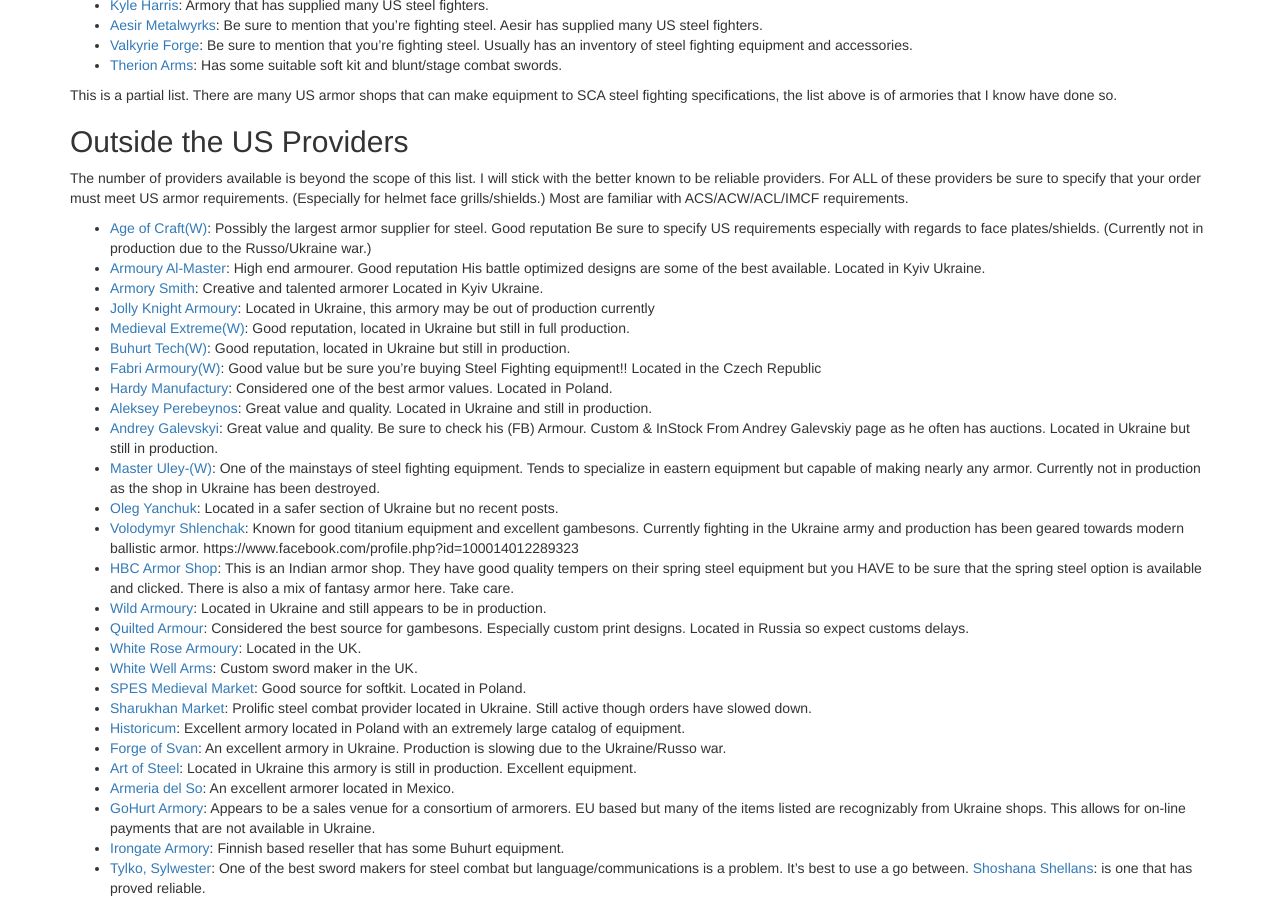
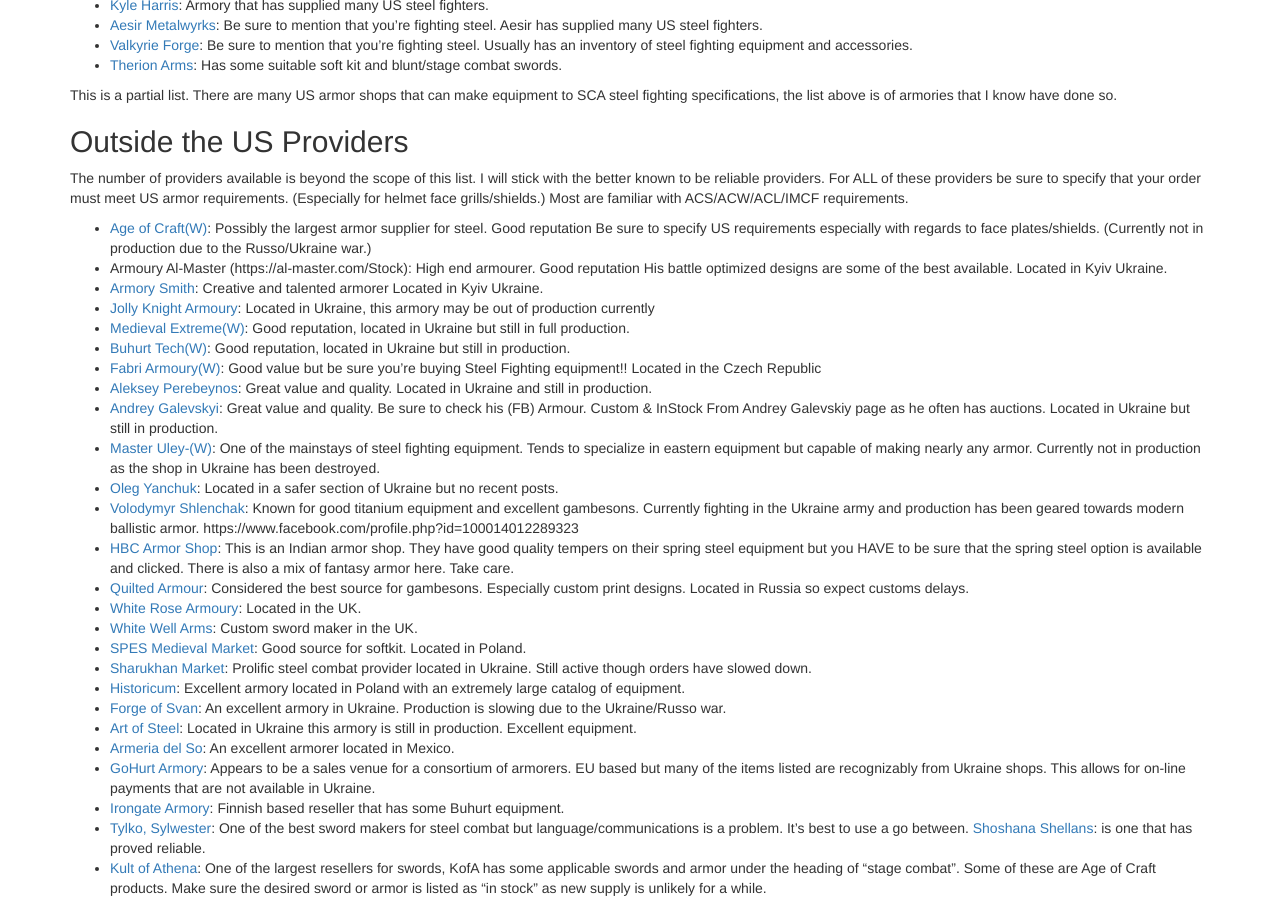
Before and after one commit to academie-de-espee/earl-marshal, a Jekyll site: the page built from steel-combat/vendors.md, in a window 1280 px wide and 900 px high, scrolled down 1104 px. Built offline with Jekyll 4.4.1, drawn with Linux system fonts in a browser that asks for light colours.

```diff
--- a/steel-combat/vendors.md
+++ b/steel-combat/vendors.md
@@ -11,7 +11,7 @@ The lists below are by no means comprehensive. Armour vendors tend to be small b
 
 First some guidelines. Always consult the current SCA Society rules for Steel Fighting. You will find the Steel specific rules in section IX. Kingdom specific rules addendums should also be consulted. Currently (12/2020) Atlantia has no additional rules. Note SCA Steel tournaments will tend to require reasonable historic appearance standards. Plastics for example would need to be hidden should they appear clearly modern.
 
-[Society Marshal Handbook](https://www.sca.org/wp-content/uploads/2020/01/MarshalHandbookforRattanCombat.pdf)
+[Society Marshal Handbook](https://www.sca.org/wp-content/uploads/2025/07/Armored_Combat_Rattan_Handbook-_Approved-June-2025.pdf)
 
 ### Helmets
 The rules call for 12 gauge mild steel or material of equivalent strength. Beware of getting a helmet that is made of a strong but light material. Titanium for example is strong enough but just doesn't have the mass to properly protect against concussion. Most traditional SCA merchants sell mild steel or stainless (304) steel helmets. Lastly, the SCA helmet standards closely mirror the standards of US steel fighting organizations such as the IMCF,ACS or ACW. Merchants in other countries are not necessarily constructing helmets that meet our safety standards. This is especially true with regard to face guards. A good rule of thumb, if you can pass a quarter (quarter held face on, not edge on) through the face guard or a blade can enter a slot more than 1.5 inches long, that guard is almost certainly not compliant with our rules.
@@ -44,24 +44,22 @@ This is a partial list. There are many US armor shops that can make equipment to
 The number of providers available is beyond the scope of this list. I will stick with the better known to be reliable providers. For ALL of these providers be sure to specify that your order must meet US armor requirements. (Especially for helmet face grills/shields.) Most are familiar with ACS/ACW/ACL/IMCF requirements.
 
 * [Age of Craft(W)](https://ageofcraft.com/): Possibly the largest armor supplier for steel. Good reputation Be sure to specify US requirements especially with regards to face plates/shields. (Currently not in production due to the Russo/Ukraine war.)
-* [Armoury Al-Master](https://aldwarf.io.ua/): High end armourer. Good reputation His battle optimized designs are some of the best available.  Located in Kyiv Ukraine.
+* Armoury Al-Master (https://al-master.com/Stock): High end armourer. Good reputation His battle optimized designs are some of the best available.  Located in Kyiv Ukraine.
 * [Armory Smith](http://www.armorysmith.com/): Creative and talented armorer Located in Kyiv Ukraine.
 * [Jolly Knight Armoury](https://www.facebook.com/groups/JollyknightArmoury/): Located in Ukraine, this armory may be out of production currently
 * [Medieval Extreme(W)](https://medievalextreme.com/): Good reputation, located in Ukraine but still in full production.
 * [Buhurt Tech(W)](https://www.buhurttech.com/): Good reputation, located in Ukraine but still in production.
-* [Fabri Armoury(W)](http://www.fabri-armorum.com/en/homepage/): Good value but be sure you're buying Steel Fighting equipment!!  Located in the Czech Republic
-* [Hardy Manufactury](http://www.hardymanufacture.com/): Considered one of the best armor values.  Located in Poland.
+* [Fabri Armoury(W)](https://www.fabri-armorum.com/en/home/): Good value but be sure you're buying Steel Fighting equipment!!  Located in the Czech Republic
 * [Aleksey Perebeynos](https://www.facebook.com/aleksey.perebeynos):  Great value and quality. Located in Ukraine and still in production.
 * [Andrey Galevskyi](https://www.facebook.com/andrey.galevskyi): Great value and quality. Be sure to check his (FB) Armour. Custom & InStock From Andrey Galevskiy page as he often has auctions.  Located in Ukraine but still in production.
 * [Master Uley-(W)](https://master-uley.com/): One of the mainstays of steel fighting equipment.  Tends to specialize in eastern equipment but capable of making nearly any armor.  Currently not in production as the shop in Ukraine has been destroyed.
 * [Oleg Yanchuk](https://www.facebook.com/oleg.yanchuk.1): Located in a safer section of Ukraine but no recent posts.
 * [Volodymyr Shlenchak](https://www.facebook.com/profile.php?id=100014012289323): Known for good titanium equipment and excellent gambesons.  Currently fighting in the Ukraine army and production has been geared towards modern ballistic armor. https://www.facebook.com/profile.php?id=100014012289323
 * [HBC Armor Shop](https://hbcarmorshop.com/): This is an Indian armor shop. They have good quality tempers on their spring steel equipment but you HAVE to be sure that the spring steel option is available and clicked. There is also a mix of fantasy armor here. Take care.
-* [Wild Armoury](http://wildarmoury.com/): Located in Ukraine and still appears to be in production.
 * [Quilted Armour](https://www.facebook.com/groups/quiltedarmour/): Considered the best source for gambesons. Especially custom print designs.  Located in Russia so expect customs delays.
 * [White Rose Armoury](https://www.facebook.com/White-Rose-Armoury-238278722879012/?ref=br_rs): Located in the UK.
 * [White Well Arms](https://www.facebook.com/White-Rose-Armoury-238278722879012/?ref=br_rs): Custom sword maker in the UK.
-* [SPES Medieval Market](https://medieval-market.com/goods.php?kategoria=19&kat2=For%20fighting): Good source for softkit.  Located in Poland.
+* [SPES Medieval Market](https://medieval-market.com/en/146-protective): Good source for softkit.  Located in Poland.
 * [Sharukhan Market](https://www.sharukhanmarket.com/): Prolific steel combat provider located in Ukraine. Still active though orders have slowed down.
 * [Historicum](https://historicum.pl/): Excellent armory located in Poland with an extremely large catalog of equipment.
 * [Forge of Svan](https://forgeofsvan.com/): An excellent armory in Ukraine. Production is slowing due to the Ukraine/Russo war.
```
Also changed, not shown: paperwork.md (+2 -2 lines), procedures/mit.md (+1 -1 lines), rapier.md (+3 -3 lines), steel-combat.md (+2 -2 lines), youth-combat.md (+1 -1 lines), 1 other file.
